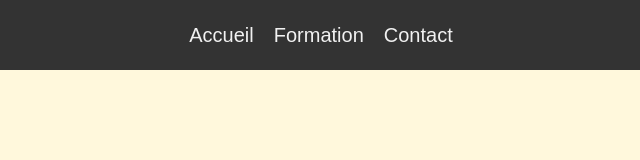
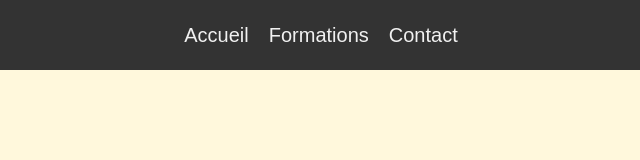
Before and after one commit to btssnir-l3b/depot-site_web, a plain HTML site: page index.html in a window 1280 px wide. Shown: the full height of the page, 319-959 px from the left. Drawn offline with Linux system fonts and the light colour scheme.

Commit message:
Un autre commit

```diff
--- a/index.html
+++ b/index.html
@@ -11,7 +11,7 @@
     <nav>
         <ul class="liste">
             <li class="items">Accueil</li>
-            <li class="items">Formation</li>
+            <li class="items">Formations</li>
             <li class="items">Contact</li>
         </ul>
         <button class="btn-responsive">Menu</button>
```
